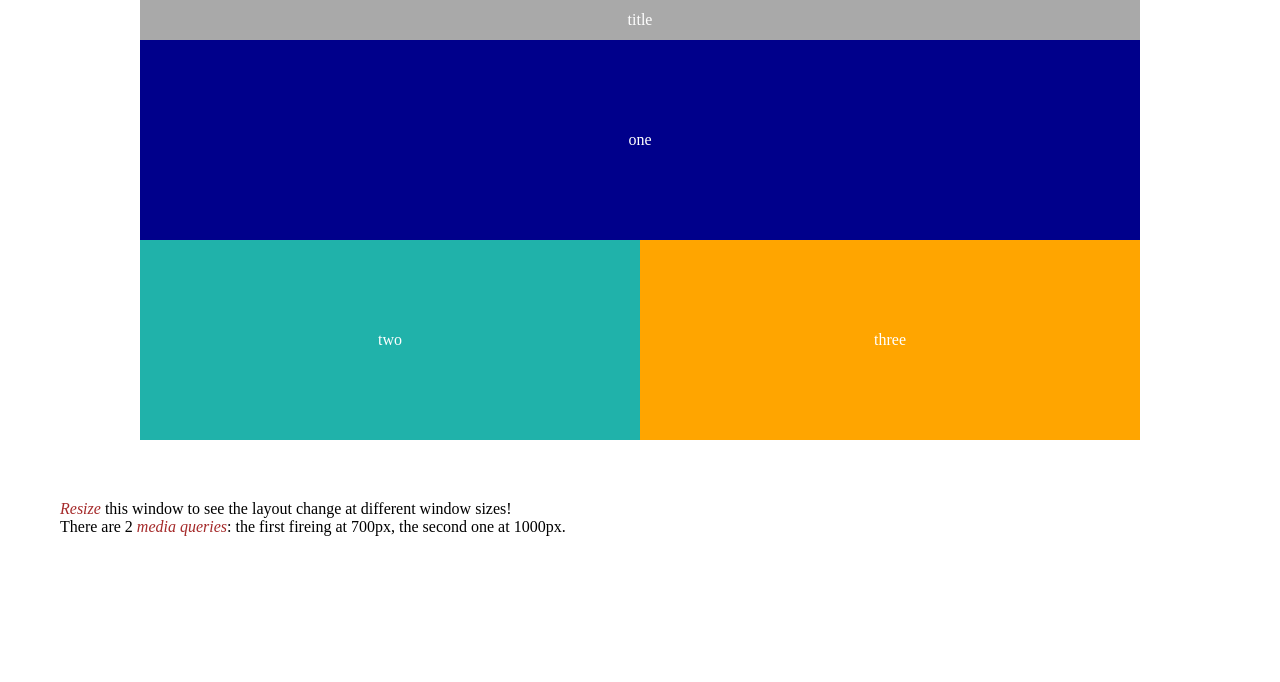
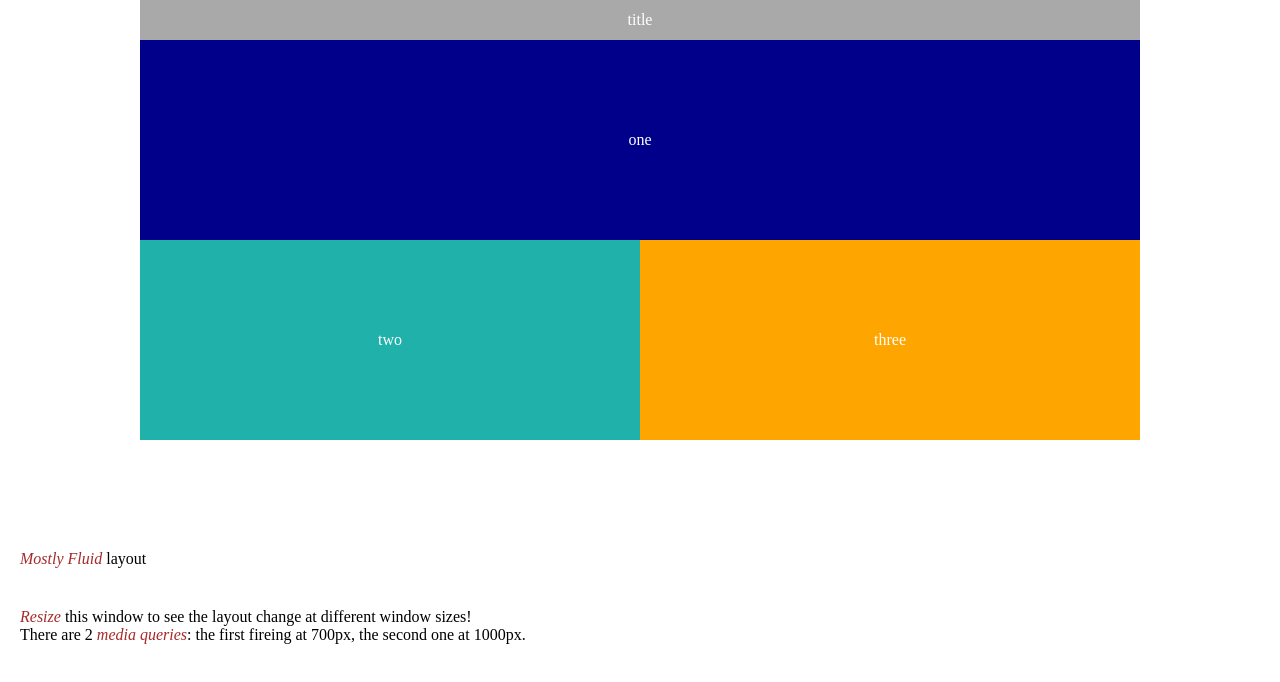
Before and after one commit to Pvag/mostlyFlex, a plain HTML site: page index.html in a window 1280 px wide. Drawn offline with Linux system fonts and the light colour scheme.

Commit message:
refactor and add more explanatory text

```diff
--- a/index.html
+++ b/index.html
@@ -16,6 +16,7 @@
             </div>
         </div>
 
+        <p><em>Mostly Fluid</em> layout</p>
         <p>
             <em>Resize</em> this window to see the layout change at different
             window sizes! <br />
--- a/style.css
+++ b/style.css
@@ -41,8 +41,12 @@ header {
     background-color: orange;
 }
 
+.wrapper + p {
+    margin-top: 90px;
+}
+
 p {
-    padding: 60px;
+    padding: 20px;
 }
 
 em {
```
